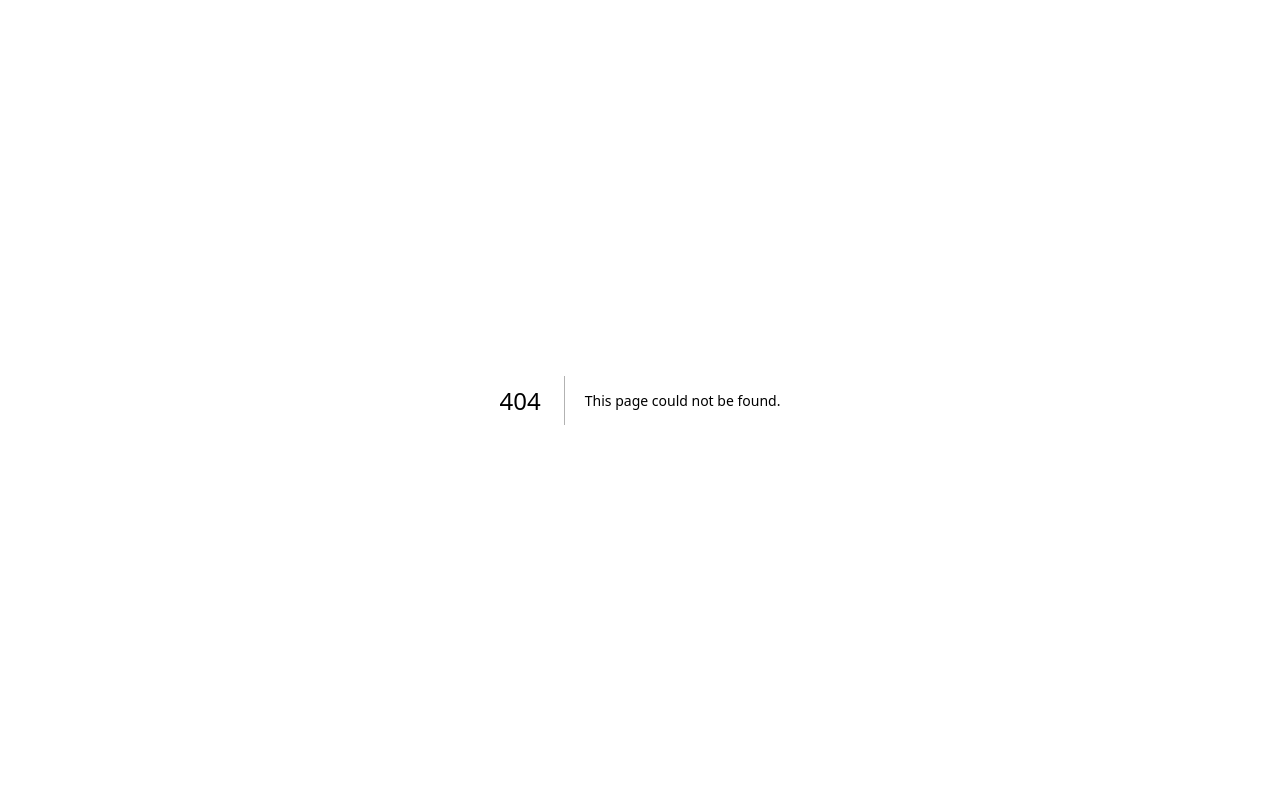
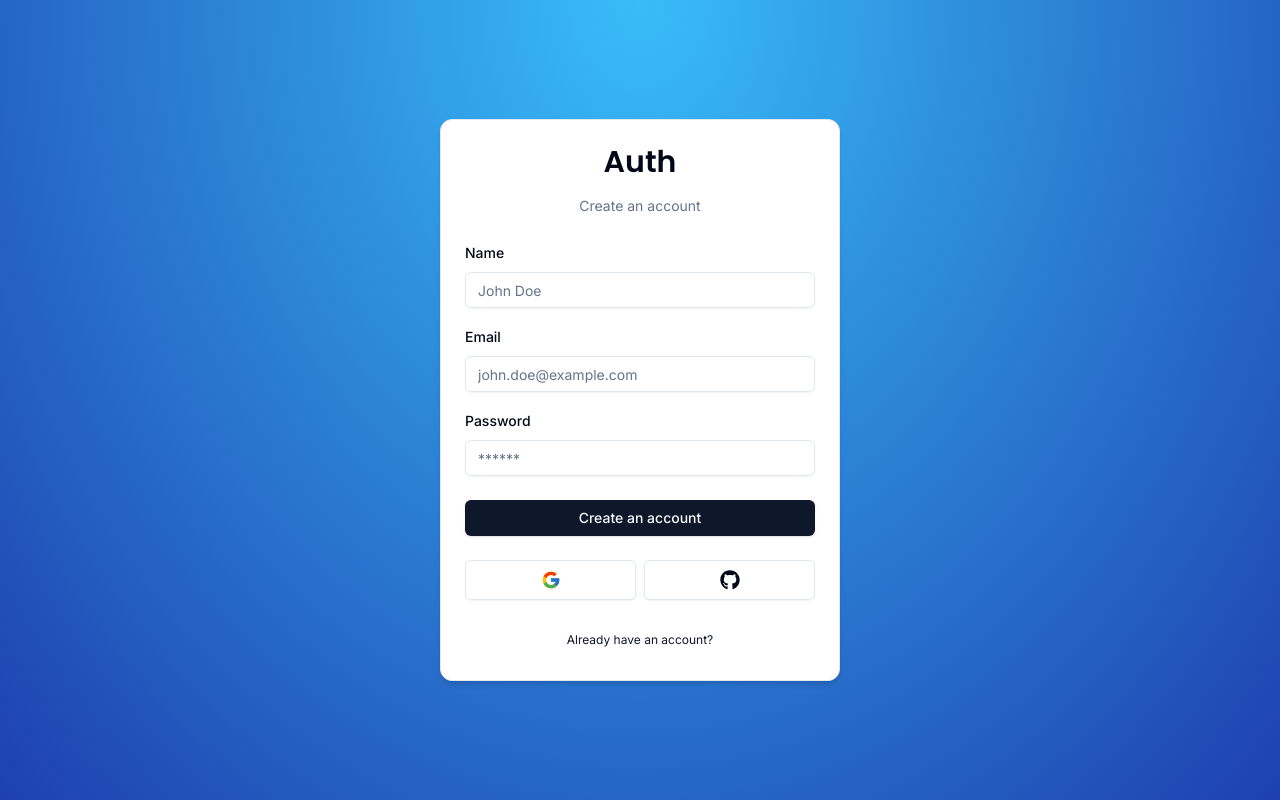
Before and after one commit to pedrohamarques/next-auth, a Next.js app: page /auth/register in a window 1280 px wide. Before the commit this address had no page. Built offline with nearby package versions, Linux system fonts and the light colour scheme.

Commit message:
feat: create register page

```diff
--- /dev/null
+++ b/app/auth/register/page.tsx
@@ -0,0 +1,5 @@
+import { RegisterForm } from "@/components/auth/form-register";
+
+export default function RegisterPage() {
+  return <RegisterForm />;
+}
```
